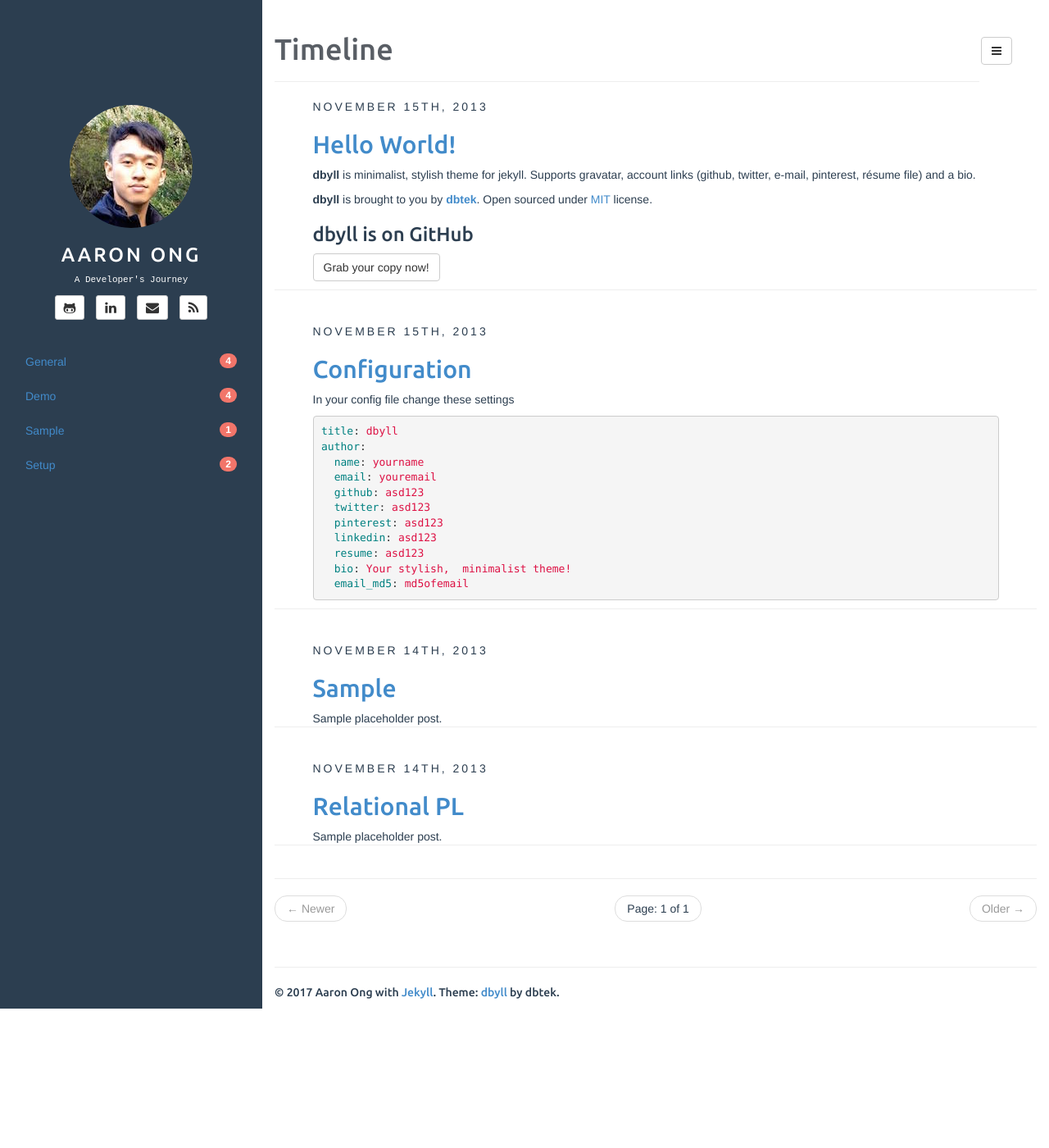
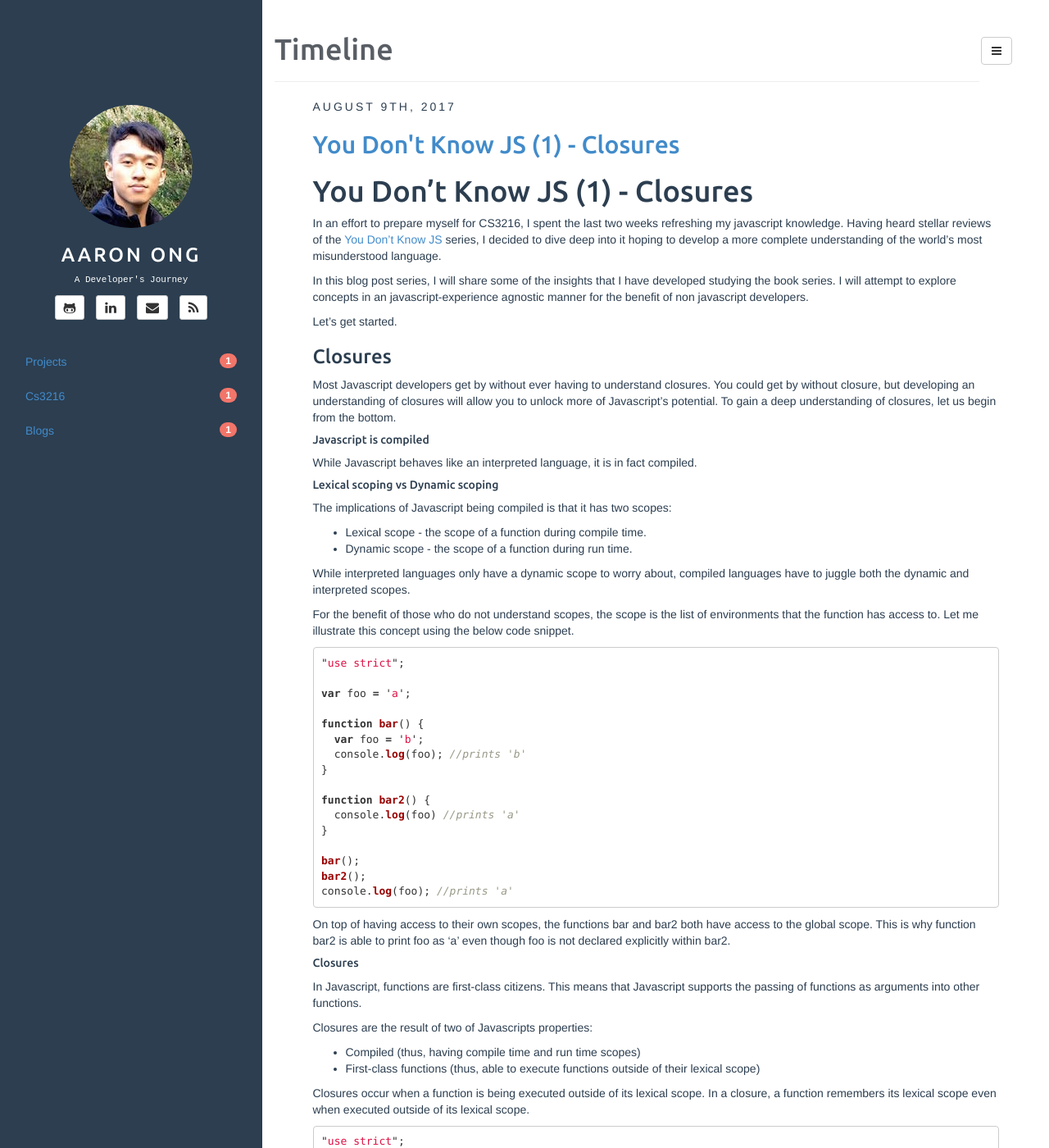
Before and after one commit to Aaronong/Aaronong.github.io, a Jekyll site: the page built from index.html, in a window 1280 px wide and 1400 px high. Shown: the whole window at 82% size. Built offline with Jekyll 4.4.1, drawn with Linux system fonts in a browser that asks for light colours; the list of posts is cut into pages by our own code; some of the changed text lies outside the part shown.

Commit message:
Adding first 2 blog posts

````diff
--- a/_posts/2013-11-14-sample.md
+++ /dev/null
@@ -1,17 +0,0 @@
----
-layout: post
-title: Sample
-categories: [general, demo]
-tags: [demo, dbyll, dbtek]
-description: Sample placeholder post.
----
-
-Lorem ipsum dolor sit amet, consectetur adipisicing elit, sed do eiusmod tempor incididunt ut labore et dolore magna aliqua. Ut enim ad minim veniam, quis nostrud exercitation ullamco laboris nisi ut aliquip ex ea commodo consequat. Duis aute irure dolor in reprehenderit in voluptate velit esse cillum dolore eu fugiat nulla pariatur. Excepteur sint occaecat cupidatat non proident, sunt in culpa qui officia deserunt mollit anim id est laborum.
-
-Lorem ipsum dolor sit amet, consectetur adipisicing elit, sed do eiusmod tempor incididunt ut labore et dolore magna aliqua. Ut enim ad minim veniam, quis nostrud exercitation ullamco laboris nisi ut aliquip ex ea commodo consequat. Duis aute irure dolor in reprehenderit in voluptate velit esse cillum dolore eu fugiat nulla pariatur. Excepteur sint occaecat cupidatat non proident, sunt in culpa qui officia deserunt mollit anim id est laborum.
-
-{% highlight ruby %}
-def foo
-  puts 'foo'
-end
-{% endhighlight %}
--- a/_posts/2013-11-15-configuration.md
+++ /dev/null
@@ -1,23 +0,0 @@
----
-layout: post
-title: Configuration
-categories: [general, setup, demo]
-tags: [demo, dbyll, dbtek, setup]
-fullview: true
----
-
-In your config file change these settings
-
-{% highlight yaml %}
-title: dbyll
-author:
-  name: yourname
-  email: youremail
-  github: asd123
-  twitter: asd123
-  pinterest: asd123
-  linkedin: asd123
-  resume: asd123
-  bio: Your stylish,  minimalist theme!
-  email_md5: md5ofemail
-{% endhighlight %}
--- a/_posts/2013-11-15-hello-world.md
+++ /dev/null
@@ -1,16 +0,0 @@
----
-layout: post
-title: Hello World!
-categories: [general, setup, demo]
-tags: [demo, dbyll, dbtek, setup]
-fullview: true
-comments: true
----
-
-**dbyll** is minimalist, stylish theme for jekyll. Supports gravatar, account links (github, twitter, e-mail, pinterest, résume file) and a bio.
-
-**dbyll** is brought to you by **[dbtek](http://ismaildemirbilek.com)**. Open sourced under [MIT](http://opensource.org/licenses/MIT) license.
-
-### dbyll is on GitHub
-
-<a class="btn btn-default" href="https://github.com/dbtek/dbyll">Grab your copy now!</a>
--- a/_posts/2013-11-14-sample-2.md
+++ b/_posts/2017-4-21-Relational-Programming-Language.md
@@ -1,12 +1,12 @@
 ---
 layout: post
-title: Relational PL
-categories: [general, demo, sample]
-tags: [demo, dbyll, dbtek, sample2]
+title: Relational Programming Language
+categories: [Projects]
+tags: [ocaml, design]
 description: Sample placeholder post.
 ---
 
-# DSL implementation Project
+# Relational Programming Language
 
 ```
 Author: Aaron Ong
@@ -15,7 +15,7 @@ Date:   Apr 21, 2017
 
 #### Outline
 
-In this project, I extended the sPL language to include support for relational algebra. I also repurposed the ePL interpreter to handle interpreted execution of all of the expressions available in the extended sPL language.
+In this [project](https://github.com/Aaronong/RelationalPL), I extended the sPL language to include support for relational algebra. I also repurposed the ePL interpreter to handle interpreted execution of all of the expressions available in the extended sPL language.
 
 #### Approach
 
--- /dev/null
+++ b/_posts/2017-8-9-You-Don't-Know-JS(1)-Closures.md
@@ -0,0 +1,153 @@
+---
+layout: post
+title: You Don't Know JS (1) - Closures
+categories: [CS3216, Blogs]
+tags: [javascript, asynchronous]
+fullview: true
+comments: true
+---
+
+# You Don't Know JS (1) - Closures
+
+In an effort to prepare myself for CS3216, I spent the last two weeks refreshing my javascript knowledge. Having heard stellar reviews of the [You Don't Know JS](https://github.com/getify/You-Dont-Know-JS) series, I decided to dive deep into it hoping to develop a more complete understanding of the world's most misunderstood language.
+
+In this blog post series, I will share some of the insights that I have developed studying the book series. I will attempt to explore concepts in an javascript-experience agnostic manner for the benefit of non javascript developers.
+
+Let's get started.
+
+
+
+### Closures
+
+Most Javascript developers get by without ever having to understand closures. You could get by without closure, but developing an understanding of closures will allow you to unlock more of Javascript's potential. To gain a deep understanding of closures, let us begin from the bottom.
+
+
+
+##### Javascript is compiled
+
+While Javascript behaves like an interpreted language, it is in fact compiled.
+
+
+
+##### Lexical scoping vs Dynamic scoping
+
+The implications of Javascript being compiled is that it has two scopes:
+
+- Lexical scope - the scope of a function during compile time.
+- Dynamic scope - the scope of a function during run time.
+
+While interpreted languages only have a dynamic scope to worry about, compiled languages have to juggle both the dynamic and interpreted scopes.
+
+For the benefit of those who do not understand scopes, the scope is the list of environments that the function has access to. Let me illustrate this concept using the below code snippet.
+
+```javascript
+"use strict";
+
+var foo = 'a';
+
+function bar() {
+  var foo = 'b';
+  console.log(foo); //prints 'b'
+}
+
+function bar2() {
+  console.log(foo) //prints 'a'
+}
+
+bar();
+bar2();
+console.log(foo); //prints 'a'
+```
+
+On top of having access to their own scopes, the functions bar and bar2 both have access to the global scope. This is why function bar2 is able to print foo as 'a' even though foo is not declared explicitly within bar2.
+
+
+
+##### Closures
+
+In Javascript, functions are first-class citizens. This means that Javascript supports the passing of functions as arguments into other functions.
+
+Closures are the result of two of Javascripts properties:
+
+- Compiled (thus, having compile time and run time scopes)
+- First-class functions (thus, able to execute functions outside of their lexical scope)
+
+Closures occur when a function is being executed outside of its lexical scope. In a closure, a function remembers its lexical scope even when executed outside of its lexical scope.
+
+```javascript
+"use strict";
+
+function foo() {
+  var bar = 'bar';
+  function baz() {
+    console.log(bar);
+  }
+  bam(baz);
+}
+
+function bam(func) {
+  func(); //prints "bar"
+}
+
+foo();
+```
+
+In the above example, the function baz is being passed out of the function foo into the global function bam. On line 12 when we execute the function func(), we are still able to access the lexical scope of function baz even though func is being executed outside of the lexical scope of baz.
+
+While closures seem obvious enough when we program synchronously, it begins to get tricky once we program asynchronously.
+
+
+
+##### When closures get tricky - Requires some Javascript experience
+
+Observe the below asynchronous code snippet:
+
+```javascript
+for (var i=1 ; i<=5 ; i++) {
+  setTimeout(function(){
+    console.log(i);
+  }, i*1000);
+}
+```
+
+What does it print?
+
+- Most developers would guess [1,2,3,4,5], but it actually prints [6,6,6,6,6]. Test it out yourself to be convinced of this.
+
+Why do we not get [1,2,3,4,5]?
+
+- For each iteration of the loop, we call an asynchronous function over the same exact global scope. There is no new scope created within each iteration of the loop. Hence, all of the functions print 6 since they are enclosed by the same global scope.
+
+So how do we get the asynchronous functions to print [1,2,3,4,5]?
+
+
+
+##### Solution 1 : The Let keyword
+
+```javascript
+for (let i=1 ; i<=5 ; i++) {
+  setTimeout(function(){
+    console.log(i);
+  }, i*1000);
+}
+```
+
+The let keyword ([introduced in ES6](https://github.com/lukehoban/es6features)) creates a new closure within each iteration of the loop. Hence, each of the asynchronous functions are enclosed within a different dynamic scope.
+
+
+
+##### Solution 2: Immediately Invoked Function Expressions (IIFE)
+
+```javascript
+for (let i=1 ; i<=5 ; i++) {
+  (function (i) {
+    setTimeout(function(){
+      console.log(i);
+    }, i*1000);
+  })(i);
+}
+```
+
+For those who are not familiar with function expressions and IIFEs, read [this](http://adripofjavascript.com/blog/drips/an-introduction-to-iffes-immediately-invoked-function-expressions.html).
+
+Similiar to the let keyword, IIFEs also allows us to enclose each iteration of the loop within a different dynamic scope.
````
